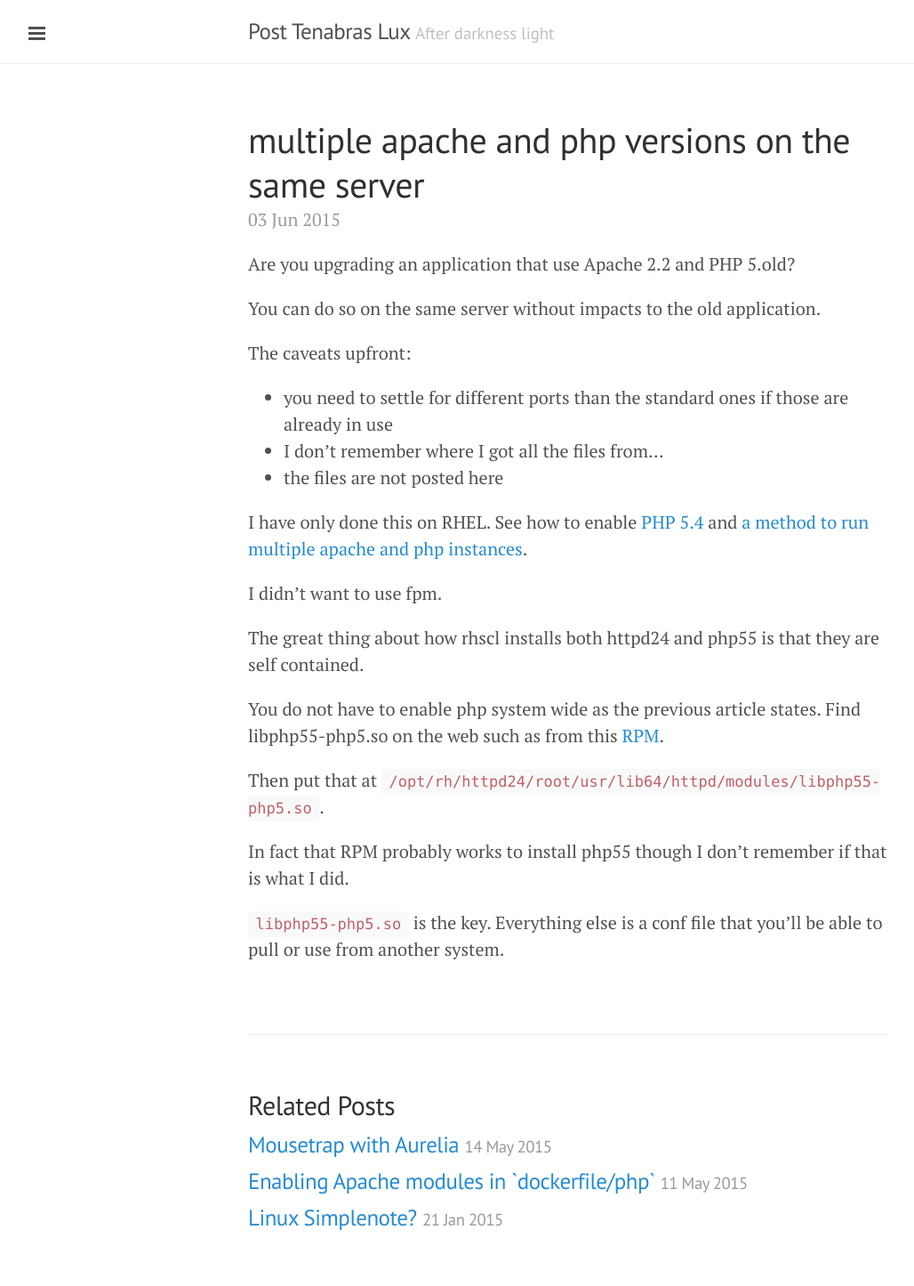
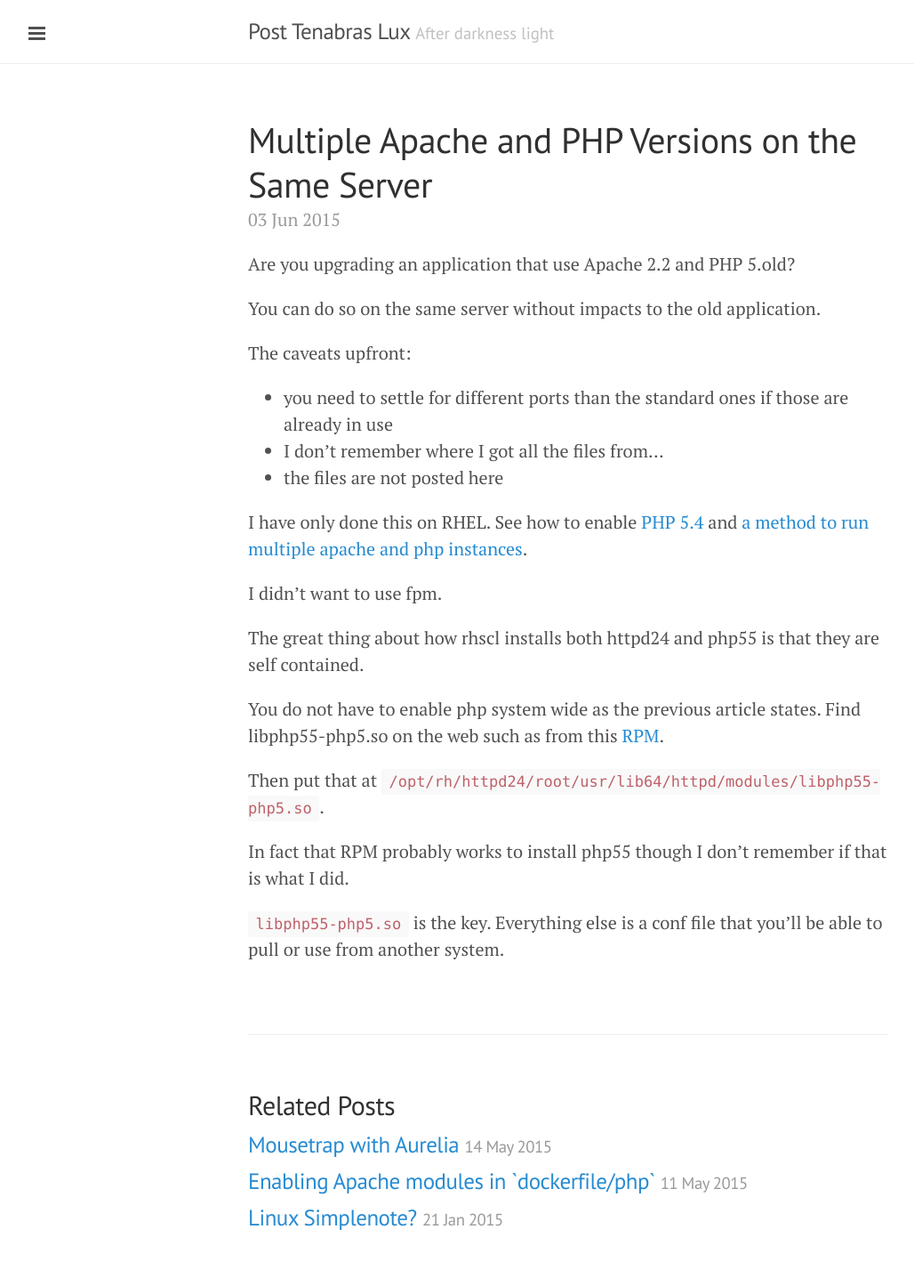
Before and after one commit to khornberg/khornberg.github.io, a Jekyll site: the page built from _posts/2015-06-03-multiple-apache-and-php-versions-on-the-same-server.md, in a window 1280 px wide. Shown: the whole page at 89% size, without its empty margins (1-1029 px from the left). Built offline with Jekyll 4.4.1, drawn with Linux system fonts in a browser that asks for light colours; Markdown is read by kramdown in place of the engine named in the settings; comment, search, counter and statistics services are not loaded.

```diff
--- a/_posts/2015-06-03-multiple-apache-and-php-versions-on-the-same-server.md
+++ b/_posts/2015-06-03-multiple-apache-and-php-versions-on-the-same-server.md
@@ -1,6 +1,6 @@
 ---
 layout: post
-title: multiple apache and php versions on the same server
+title: Multiple Apache and PHP Versions on the Same Server
 categories: ['articles']
 tags: ['apache', 'php']
 published: True
```
